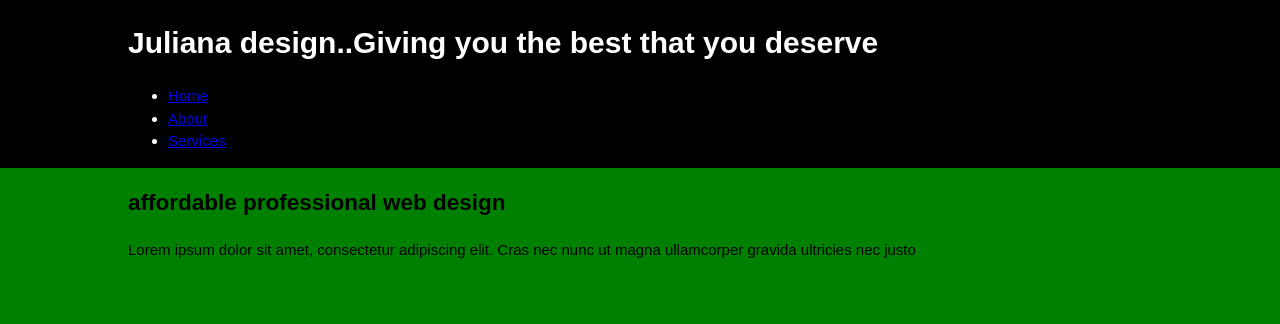
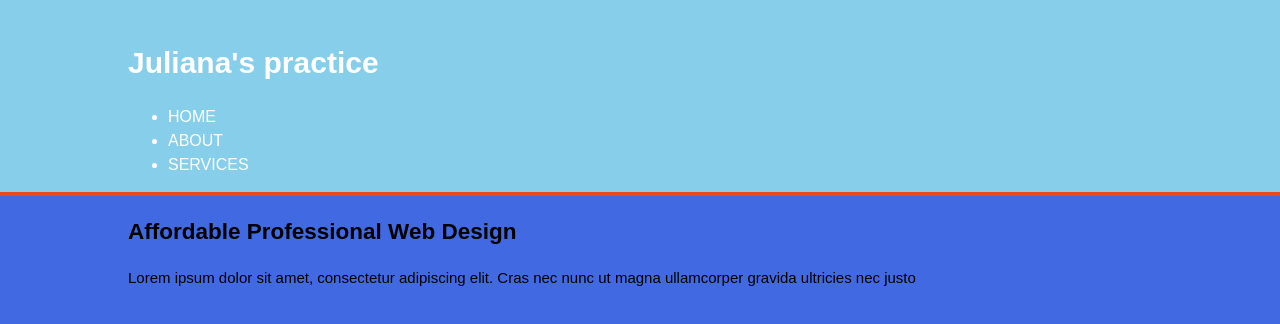
Before and after one commit to Ojediran-Juliana1407/practice-work, a plain HTML site: page index.html in a window 1280 px wide. Drawn offline with Linux system fonts and the light colour scheme.

Commit message:
third commit

```diff
--- a/css/style.css
+++ b/css/style.css
@@ -4,7 +4,7 @@ body{
     line-height:1.5;
     padding: 0;
     margin: 0;
-    background-color:green;
+    background-color:royalblue;
 }
 
 
@@ -18,6 +18,16 @@ body{
 
 /* Header **/
 header{
-    background: #000;;
+    background:skyblue;
     color: #ffffff;
+    padding-top: 20px;
+    min-height: 50px;
+    border-bottom:#e8491d 4px solid ;
 }
+
+header a{
+    color: #ffffff;
+    text-decoration:none;
+    text-transform: uppercase;
+    font-size: medium;
+}
--- a/index.html
+++ b/index.html
@@ -13,7 +13,7 @@
     <header>
         <div class="container">
             <div id="branding">
-                <h1>Juliana design..Giving you the best that you deserve</h1>
+                <h1>Juliana's practice</h1>
 
             </div>
             <nav>
@@ -28,7 +28,7 @@
     </header>
     <section id="showcase">
         <div class="container">
-            <h1>affordable professional web design</h1>
+            <h1>Affordable Professional Web Design</h1>
             <p1>Lorem ipsum dolor sit amet, consectetur adipiscing elit. Cras nec nunc ut magna ullamcorper gravida ultricies nec justo</p1>
 
         </div>
```
